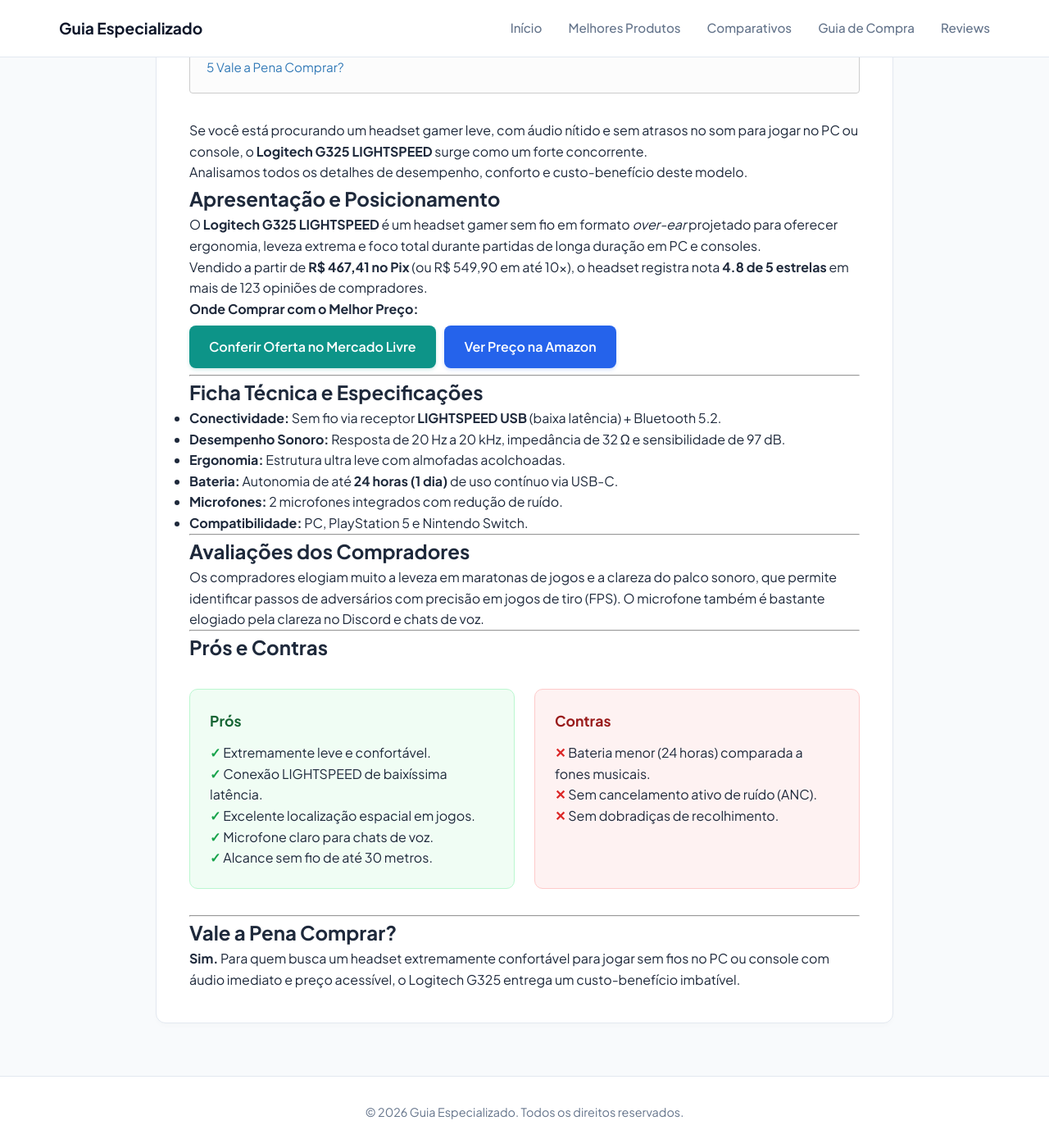
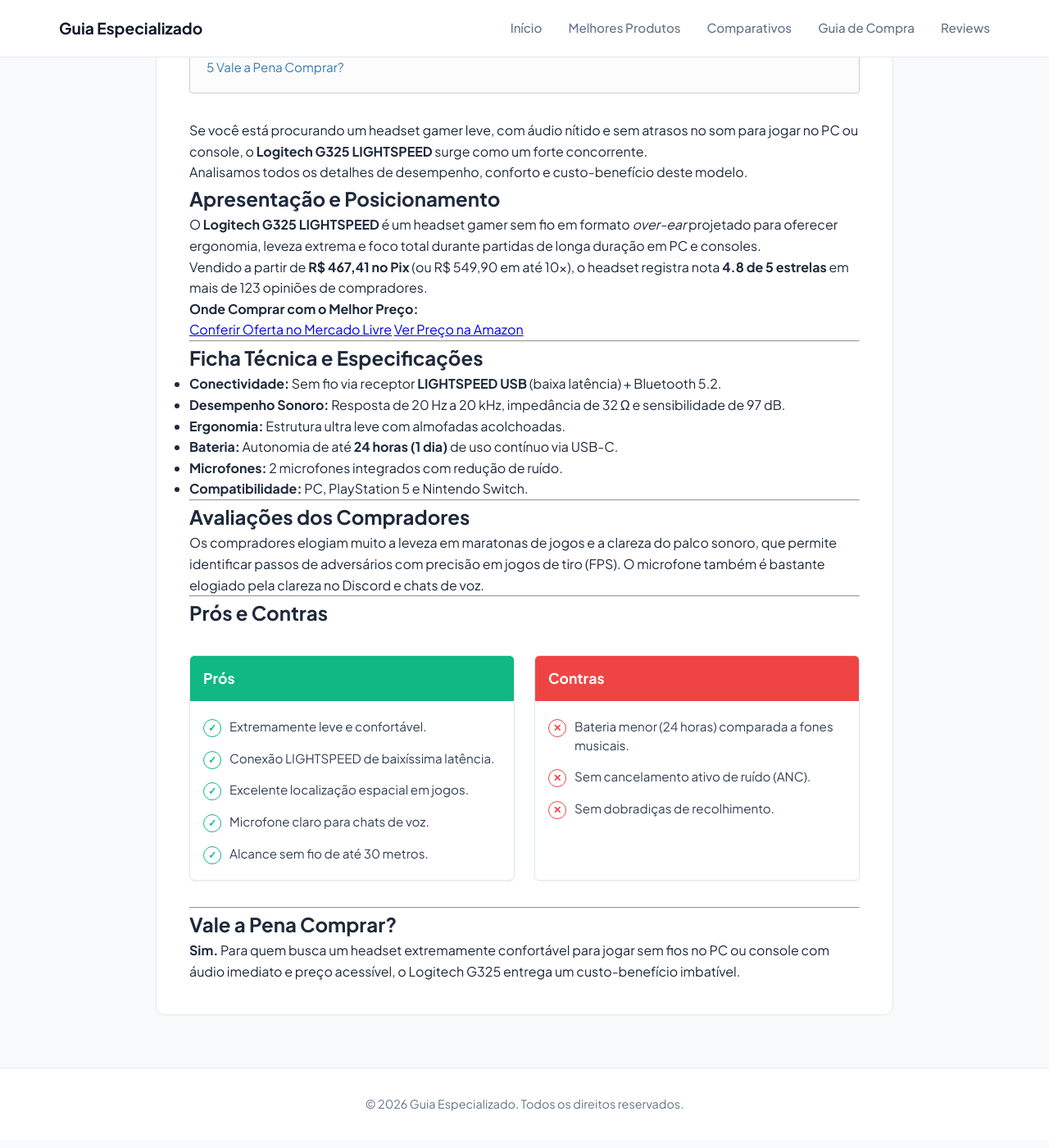
Before and after one commit to membroequipe/SiteReview, a Jekyll site: the page built from _posts/2026-10-15-logitech-g325-lightspeed-review.md, in a window 1280 px wide and 1400 px high, scrolled down 400 px. Shown: the whole window at 82% size. Built offline with Jekyll 4.4.1, drawn with Linux system fonts in a browser that asks for light colours.

Commit message:
Update style.css

```diff
--- a/assets/css/style.css
+++ b/assets/css/style.css
@@ -96,113 +96,8 @@
 }
 
 /* =========================================
-   ESTILOS PARA ARTIGOS DE REVIEW E COMPONENTES
+   ESTILO PRÓS E CONTRAS (BENEFÍCIOS vs CONSIDERAR)
    ========================================= */
-
-/* Cabeçalho do Artigo */
-.article-header {
-    margin-bottom: 2rem;
-    padding-bottom: 1rem;
-    border-bottom: 1px solid var(--border-color);
-}
-
-.article-title {
-    font-size: 2.2rem;
-    font-weight: 700;
-    color: var(--primary);
-    line-height: 1.25;
-    margin-bottom: 0.5rem;
-}
-
-.article-meta {
-    color: var(--text-muted);
-    font-size: 0.85rem;
-}
-
-/* Tipografia e Espaçamento no Artigo */
-.article-body h2 {
-    font-size: 1.5rem;
-    font-weight: 700;
-    color: var(--primary);
-    margin-top: 2.5rem;
-    margin-bottom: 1rem;
-}
-
-.article-body h3 {
-    font-size: 1.2rem;
-    font-weight: 600;
-    color: var(--primary);
-    margin-top: 1.5rem;
-    margin-bottom: 0.75rem;
-}
-
-.article-body p {
-    margin-bottom: 1.25rem;
-    color: #334155;
-}
-
-.article-body ul, .article-body ol {
-    margin-bottom: 1.5rem;
-    padding-left: 1.25rem;
-}
-
-.article-body li {
-    margin-bottom: 0.5rem;
-}
-
-.article-body hr {
-    border: 0;
-    height: 1px;
-    background: var(--border-color);
-    margin: 2.5rem 0;
-}
-
-/* Botões de Chamada para Ação (CTA / Afiliados) */
-.btn-cta {
-    display: inline-block;
-    background-color: var(--accent);
-    color: #ffffff !important;
-    font-weight: 600;
-    padding: 0.8rem 1.5rem;
-    border-radius: 8px;
-    text-decoration: none !important;
-    transition: all 0.2s ease;
-    text-align: center;
-    box-shadow: 0 2px 4px rgba(13, 148, 136, 0.2);
-    margin: 0.5rem 0.5rem 0.5rem 0;
-}
-
-.btn-cta:hover {
-    background-color: #0f766e;
-    transform: translateY(-1px);
-    box-shadow: 0 4px 6px rgba(13, 148, 136, 0.3);
-}
-
-.btn-cta-secondary {
-    background-color: #2563eb;
-    box-shadow: 0 2px 4px rgba(37, 99, 235, 0.2);
-}
-
-.btn-cta-secondary:hover {
-    background-color: #1d4ed8;
-}
-
-/* Bloco de Citação / Destaque */
-.article-body blockquote {
-    background-color: #f1f5f9;
-    border-left: 4px solid var(--accent);
-    padding: 1.25rem;
-    border-radius: 0 8px 8px 0;
-    margin: 1.5rem 0;
-}
-
-.article-body blockquote p {
-    margin-bottom: 0.5rem;
-    font-weight: 600;
-    color: var(--primary);
-}
-
-/* Caixas de Prós e Contras (Grid de 2 Colunas) */
 .pros-cons-grid {
     display: grid;
     grid-template-columns: 1fr 1fr;
@@ -210,55 +105,92 @@
     margin: 2rem 0;
 }
 
-@media (max-width: 640px) {
+@media (max-width: 768px) {
     .pros-cons-grid {
-        grid-template-columns: 1fr;
+        grid-template-columns: 1fr; /* Empilha no celular */
     }
 }
 
 .pros-box, .cons-box {
-    padding: 1.5rem;
-    border-radius: 10px;
-    border: 1px solid var(--border-color);
+    border: 1px solid #e2e8f0;
+    border-radius: 6px;
+    overflow: hidden;
+    background-color: #ffffff;
+    box-shadow: 0 1px 3px rgba(0,0,0,0.05);
 }
 
-.pros-box {
-    background-color: #f0fdf4;
-    border-color: #bbf7d0;
-}
-
-.cons-box {
-    background-color: #fef2f2;
-    border-color: #fecaca;
+/* Cabeçalhos */
+.pros-box h4, .cons-box h4 {
+    margin: 0 !important;
+    padding: 0.85rem 1rem !important;
+    font-size: 1.1rem !important;
+    font-weight: 700 !important;
+    color: #ffffff !important;
+    display: flex;
+    align-items: center;
+    gap: 0.5rem;
 }
 
 .pros-box h4 {
-    color: #166534;
-    font-size: 1.1rem;
-    margin-bottom: 0.75rem;
+    background-color: #10b981; /* Verde vibrante */
 }
 
 .cons-box h4 {
-    color: #991b1b;
-    font-size: 1.1rem;
-    margin-bottom: 0.75rem;
+    background-color: #ef4444; /* Vermelho vibrante */
 }
 
+/* Listas de itens */
 .pros-box ul, .cons-box ul {
-    list-style: none;
-    padding-left: 0;
+    list-style: none !important;
+    padding: 1.25rem 1rem !important;
+    margin: 0 !important;
+}
+
+.pros-box li, .cons-box li {
+    position: relative;
+    padding-left: 2rem;
+    margin-bottom: 1rem;
+    font-size: 0.95rem;
+    line-height: 1.5;
+    color: #334155;
+}
+
+.pros-box li:last-child, .cons-box li:last-child {
     margin-bottom: 0;
 }
 
+/* Ícones customizados antes de cada texto */
 .pros-box li::before {
-    content: "✓ ";
-    color: #16a34a;
+    content: "✓";
+    position: absolute;
+    left: 0;
+    top: 2px;
+    width: 1.25rem;
+    height: 1.25rem;
+    border: 1.5px solid #10b981;
+    border-radius: 50%;
+    color: #10b981;
+    display: flex;
+    align-items: center;
+    justify-content: center;
+    font-size: 0.75rem;
     font-weight: bold;
 }
 
 .cons-box li::before {
-    content: "✕ ";
-    color: #dc2626;
+    content: "✕";
+    position: absolute;
+    left: 0;
+    top: 2px;
+    width: 1.25rem;
+    height: 1.25rem;
+    border: 1.5px solid #ef4444;
+    border-radius: 50%;
+    color: #ef4444;
+    display: flex;
+    align-items: center;
+    justify-content: center;
+    font-size: 0.75rem;
     font-weight: bold;
 }
 
```
